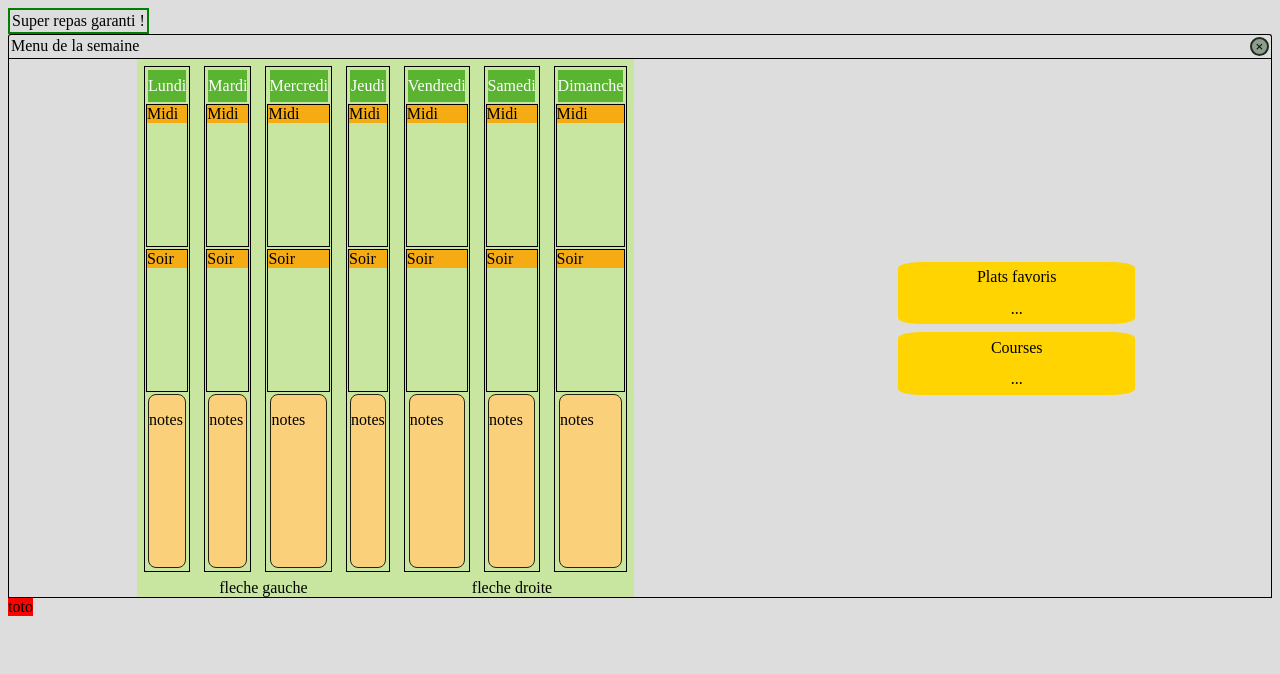
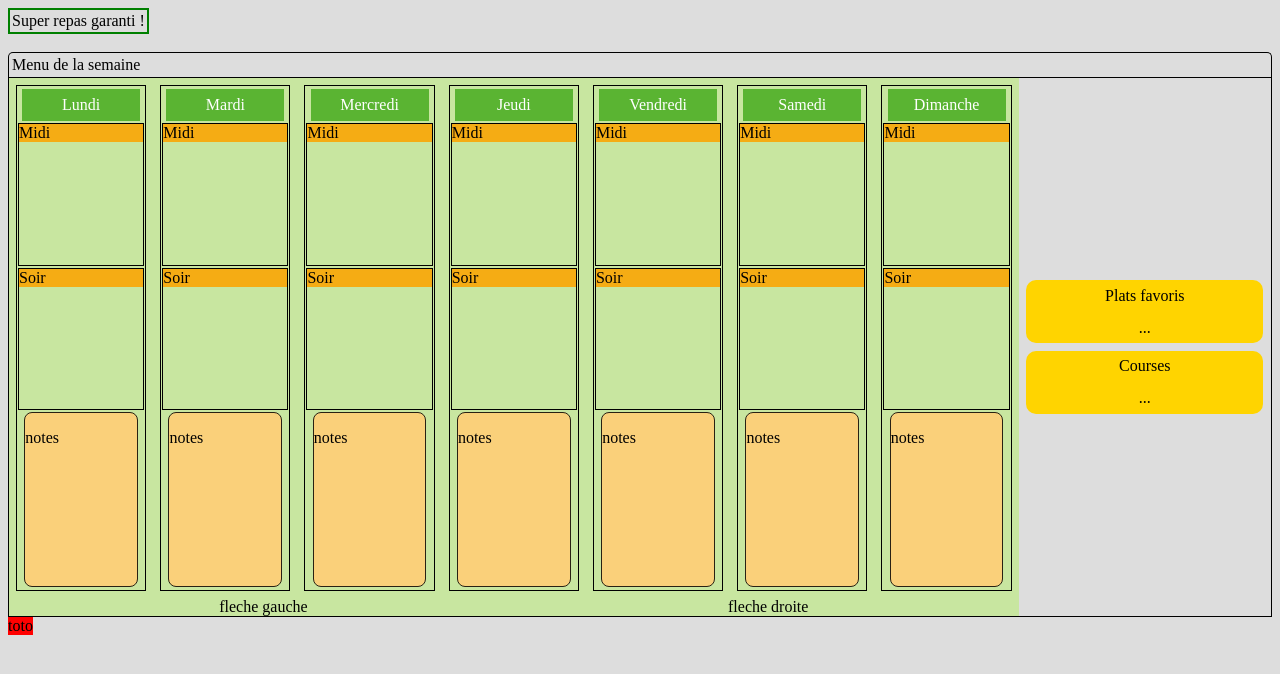
Before and after one commit to Diablo-hell/MenuMorceaux, a plain HTML site: page MenuMorceaux.html in a window 1280 px wide. Drawn offline with nearby package versions, Linux system fonts and the light colour scheme.

Commit message:
1.04
ajout de callbacks click défaut, plats favoris et midi/soir

```diff
--- a/MenuMorceaux.css
+++ b/MenuMorceaux.css
@@ -13,16 +13,21 @@ body
 	position: relative;
 }
 
-body .headDiv {
+body #headBar {
 	border-width : 1px 1px 0 1px;
 	border-color: black;
 	border-style: solid;
-	padding : 2px;
-	border-radius : 3px 3px 0 0;
+	padding : 3px;
+	border-radius : 5px 5px 0 0;
 }
 
 #sectionMenu{
 	border : 1px solid black;
+}
+
+#sectionMenu>*
+{
+	flex: 1;
 }
 
 body>div:first-child
@@ -53,8 +58,10 @@ body>div:first-child
 	background-color:rgb(200,230,160);
 }
 
-#TabMenuSemaine
+#TabMenuSemaine> div
 {
+	flex-grow: 1;
+    flex-basis: 100%;
 }
 
 #LigneJours
@@ -126,12 +133,13 @@ body>div:first-child
 
 .zone_boutons {
 	min-width:20%;
+	max-width: max-content;
 
 }
 
 .zone_boutons * {
 	background:#ffd400;
-	border-radius : 10%;
+	border-radius : 10px;
 	margin:3%;
 }
 
--- a/MenuMorceaux.html
+++ b/MenuMorceaux.html
@@ -9,15 +9,16 @@
 		<div>
 			Super repas garanti !
 		</div>
+		</br>
 		<div>
-			<div class = "rbt headDiv">
+			<div id="headBar" class = "rbt">
 				<div id="titreMenu"> Menu de la semaine </div>
 				<div id="titrePlats"> Menu de la semaine </div>
 				<div id="titreCourses"> Menu de la semaine </div>
 				<button id="mainQuittButton" class="quittButton"> &times </button>
 			</div>
 			<section id="sectionMenu" class="rac flexFill">
-				<div class="ccc" id="DivMenuSemaine">
+				<div class="cct" id="DivMenuSemaine">
 					<div id="TabMenuSemaine" class="rac">
 					<!-- jours remplis automatiquement par le code javascript -->
 					</div>
@@ -30,7 +31,7 @@
 
 				<div class="zone_boutons">
 					<div id="boutonFavoris">
-						<div class="ccc">
+						<div id="platsFavorisBtn" class="ccc">
 							<div>Plats favoris</div>
 							<div>...</div>
 						</div>
--- a/MenuMorceaux.js
+++ b/MenuMorceaux.js
@@ -12,9 +12,10 @@ console.log("calendrier test : " + calendrier["01-11-18"].dateLundi);
 
 jours = ["Lundi","Mardi","Mercredi", "Jeudi", "Vendredi", "Samedi", "Dimanche"];
 
-$("#titreMenu").show();
-$("#titrePlats").hide();
-$("#titreCourses").hide();
+$("#headBar #titreMenu").show();
+$("#headBar #titrePlats").hide();
+$("#headBar #titreCourses").hide();
+$("#headBar #mainQuittButton").hide();
 
 for(u=0;u<7;u++)
 {
@@ -23,13 +24,56 @@ for(u=0;u<7;u++)
 							'<div class="jour ccc">' + jours[u] + '</div>'+
 							'<div class="ConteneurMidiSoir">'+
 								'<div class="MidiSoir">Midi</div>'+
+								'<div class="repasMidiSoir"></div>'+
 							'</div>'+
 							'<div class="ConteneurMidiSoir">'+
 								'<div class="MidiSoir">Soir</div>'+
+								'<div class="repasMidiSoir"></div>'+
 							'</div>'+
 							'<div class="notes"><p>notes</p></div>'+
 						'</div>');
 }
+
+last_select=null
+$("*").click(function(evt){
+	evt.stopPropagation();
+	// un-select last selected object
+	$(last_select).css("border-width","");
+	$(last_select).css("border-color","");
+	$(last_select).css("border-style","");
+	$(last_select).css("border-radius","");
+	console.log("default click vu");
+	last_select=null
+
+})
+
+/* callback click dans les cases conteneurMidiSoir */
+$(".ConteneurMidiSoir").prop("onclick", null).off("click");
+$(".ConteneurMidiSoir *").prop("onclick", null).off("click");
+$(".ConteneurMidiSoir").click(function(evt){
+	evt.stopPropagation();
+	$(last_select).css("border-width","");
+	$(last_select).css("border-color","");
+	$(last_select).css("border-style","");
+	$(last_select).css("border-radius","");
+
+	$(this).css("border-width","3px");
+	$(this).css("border-color","blue");
+	$(this).css("border-style","solid");
+	$(this).css("border-radius","8px");
+
+	console.log("click vu");
+	last_select=this;
+})
+
+
+/* callback click dans les cases conteneurMidiSoir */
+$("#boutonFavoris #platsFavorisBtn").prop("onclick", null).off("click");
+$("#boutonFavoris #platsFavorisBtn *").prop("onclick", null).off("click");
+$("#boutonFavoris #platsFavorisBtn").click(function(evt){
+	$(last_select).find(".repasMidiSoir").append("gratin de limaces");
+})
+
 /* Generation des classes flex */
 
 /*
```
